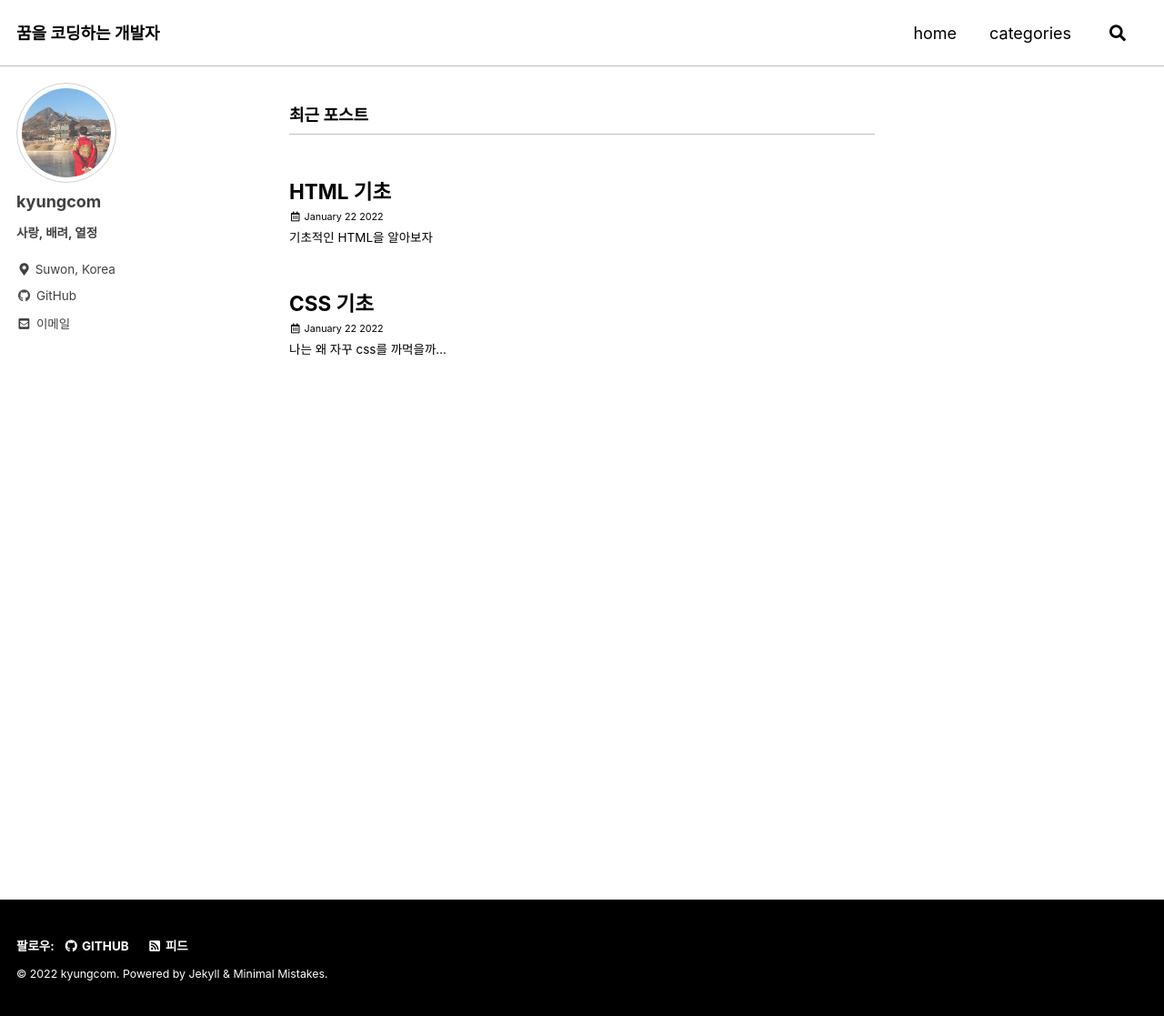
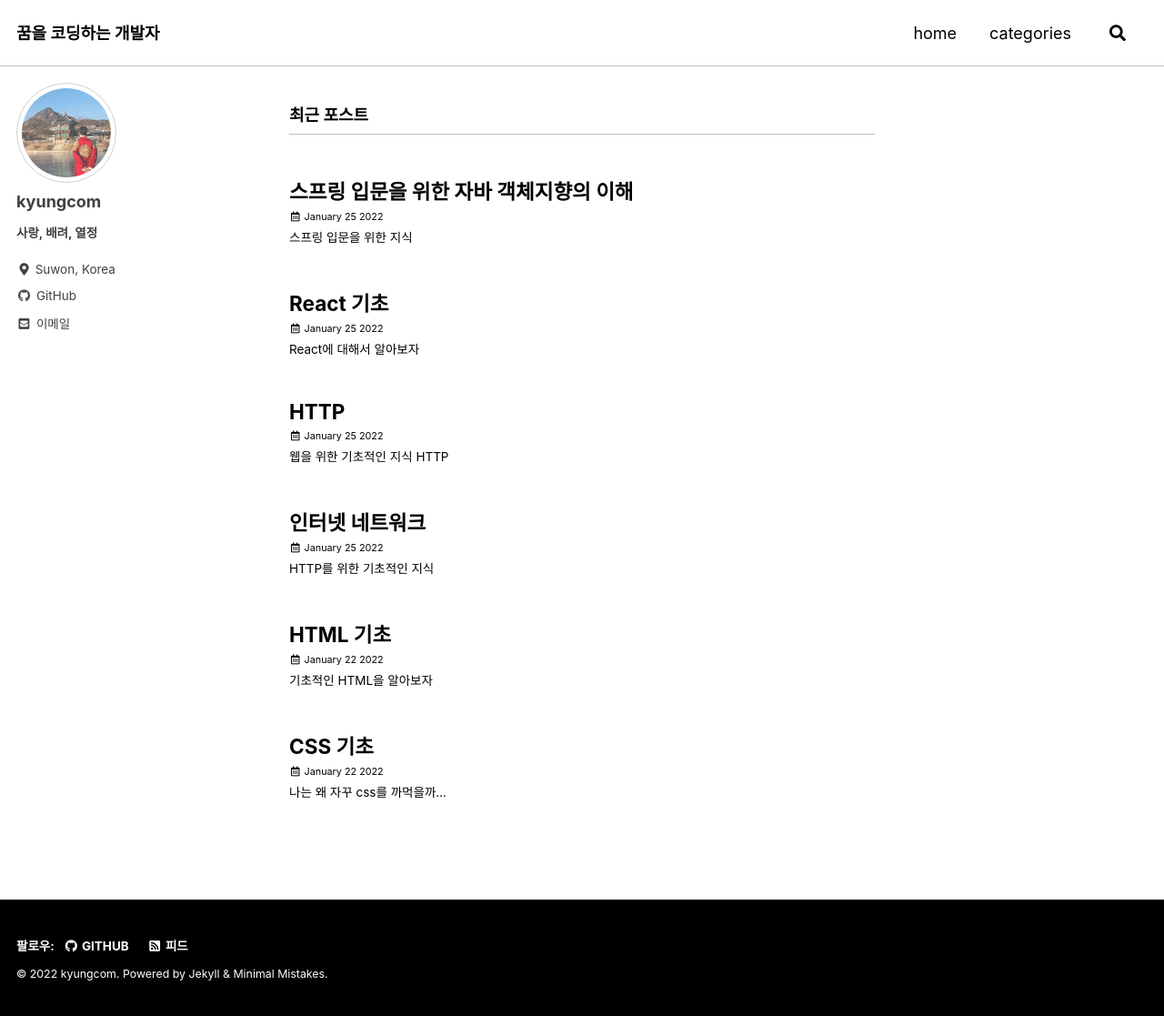
Before and after one commit to kyungcom/kyungcom.github.io, a Jekyll site: the page built from index.html, in a window 1280 px wide and 1117 px high. Shown: the whole window at 91% size. Built offline with Jekyll 4.4.1, drawn with Linux system fonts in a browser that asks for light colours; cached includes are drawn as plain includes; the list of posts is cut into pages by our own code.

Commit message:
add posts

```diff
--- /dev/null
+++ b/_posts/http/2022-01-25-internetNetwork.md
@@ -0,0 +1,16 @@
+---
+title: "인터넷 네트워크"
+excerpt: "HTTP를 위한 기초적인 지식"
+last_modified_at: 2022-01-25T18:03:16-19:00
+categories:
+  - HTTP
+tags:
+  - HTTP
+  - HyperText Transfer Protocol
+  - Internet Network
+toc: true
+toc_sticky: true
+toc_label: "HTTP에 대하여"
+---
+
+## 인터넷 통신
--- /dev/null
+++ b/_posts/jquery/2022-01-25-jquery.md
@@ -0,0 +1,13 @@
+---
+title: "HTTP"
+excerpt: "웹을 위한 기초적인 지식 HTTP"
+last_modified_at: 2022-01-25T18:03:16-19:00
+categories:
+  - HTTP
+tags:
+  - HTTP
+  - HyperText Transfer Protocol
+toc: true
+toc_sticky: true
+toc_label: "HTTP에 대하여"
+---
--- /dev/null
+++ b/_posts/react/2022-01-25-react.md
@@ -0,0 +1,13 @@
+---
+title: "React 기초"
+excerpt: "React에 대해서 알아보자"
+last_modified_at: 2022-01-25T18:03:16-19:00
+categories:
+  - React
+tags:
+  - React
+  - FrontEnd
+toc: true
+toc_sticky: true
+toc_label: "React 기초지식"
+---
--- /dev/null
+++ b/_posts/spring/2022-01-25-objectForSpring.md
@@ -0,0 +1,14 @@
+---
+title: "스프링 입문을 위한 자바 객체지향의 이해"
+excerpt: "스프링 입문을 위한 지식"
+last_modified_at: 2022-01-25T18:03:16-19:00
+categories:
+  - Spring
+tags:
+  - Spring
+  - Java
+  - Object Oriented Programming
+toc: true
+toc_sticky: true
+toc_label: "스프링 입문을 위한 지식"
+---
```
Also changed, not shown: _posts/html&css/2022-01-22-basicCSS.md (+2 -1 lines).
